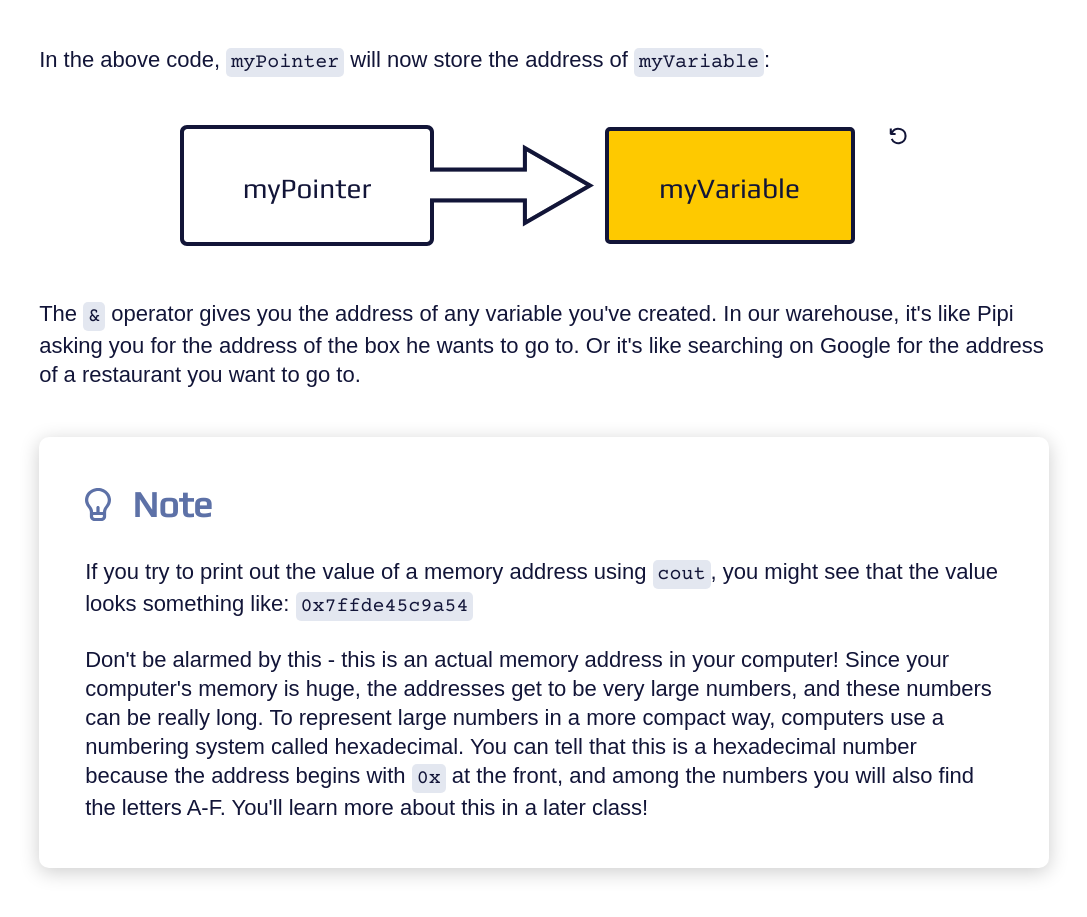
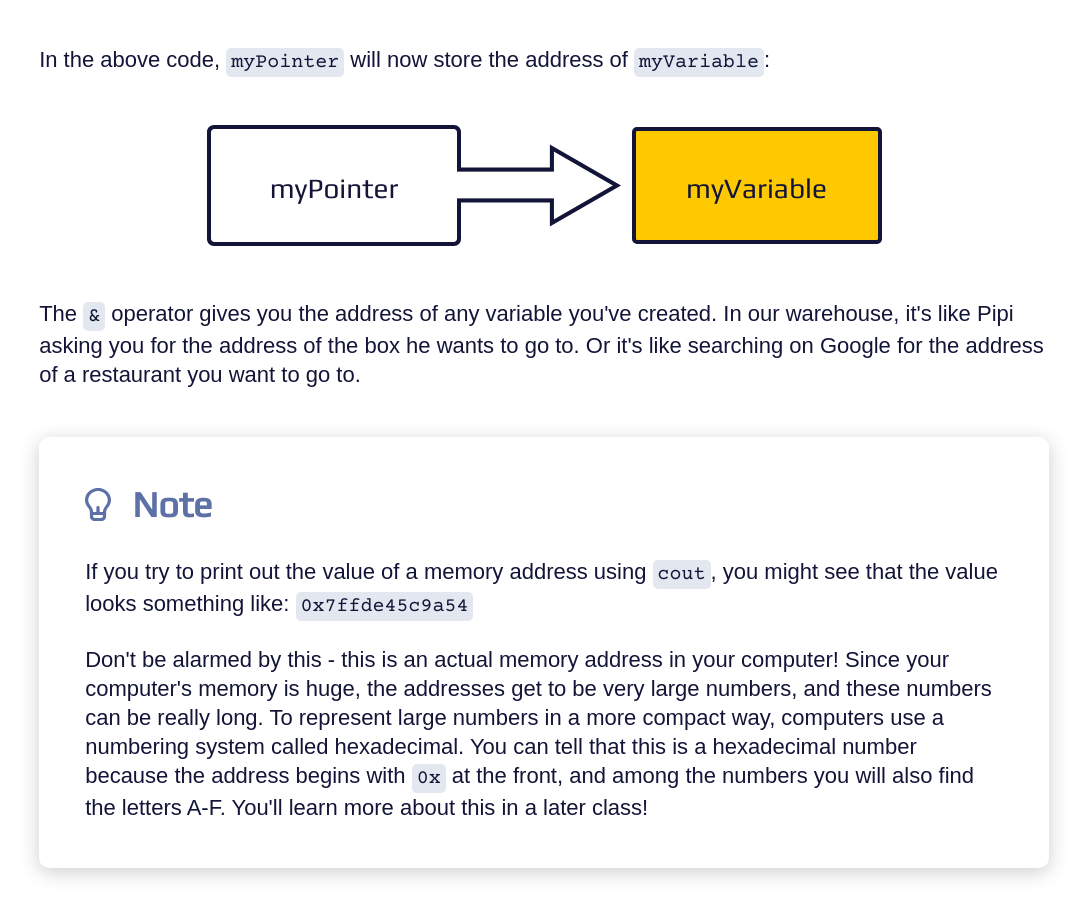
Before and after one commit to uclaacm/parcel-pointers, a React app: page /lesson-3 in a window 1280 px wide. Shown: the part 1180-2097 px from the top of the page, without its empty margins (96-1183 px from the left). Built offline with nearby package versions, Linux system fonts and the light colour scheme; a web font is replaced by a local one.

Commit message:
Updated FillArrow.scss
Removed a Button

```diff
--- a/src/components/FillArrow.tsx
+++ b/src/components/FillArrow.tsx
@@ -42,7 +42,6 @@ function FillArrow(props: FillArrowProps): JSX.Element {
 
   return (
     <div ref={ref} className="overall-container">
-      <VscDebugRestart className="reset" onClick={() => setAnimate(false)} />
       <span className="fill-arrow-container">
         <div className="fill-arrow">
           <div
--- a/src/styles/FillArrow.scss
+++ b/src/styles/FillArrow.scss
@@ -86,13 +86,3 @@
     background-size: 200% 100%;
   }
 }
-
-.reset {
-  position: relative;
-  // left: 5rem;
-
-  &:hover {
-    color: blue;
-    cursor: pointer;
-  }
-}
```
